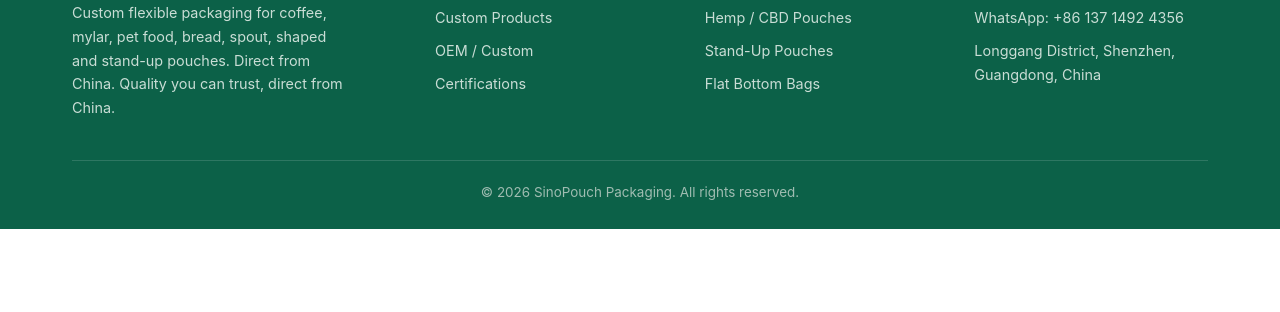
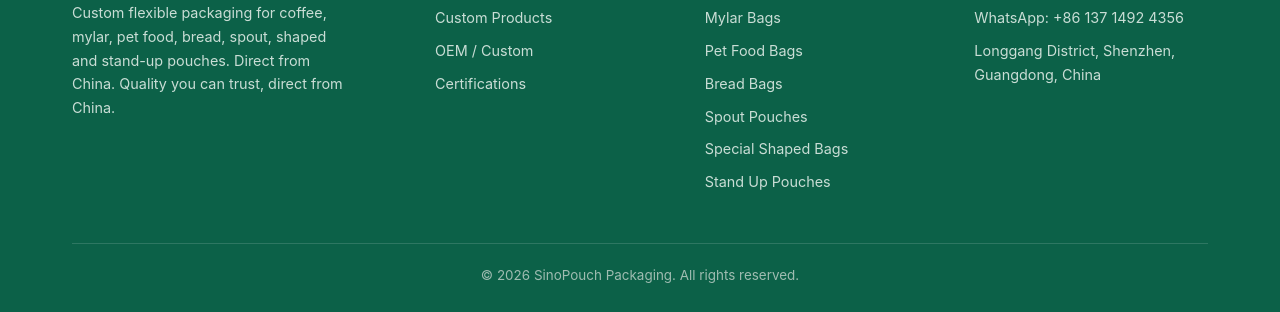
Before and after one commit to sinopouch/sinopouch, a plain HTML site: page index.html in a window 1280 px wide. Shown: the part 4775-5087 px from the top of the page. Before the commit the page ends 5004 px from the top, so only its background shows below. Drawn offline with Linux system fonts and the light colour scheme.

Commit message:
Update index.html

```diff
--- a/index.html
+++ b/index.html
@@ -3,11 +3,11 @@
 <head>
   <meta charset="UTF-8">
   <meta name="viewport" content="width=device-width, initial-scale=1.0">
-  <title>SinoPouch | Custom Coffee & Hemp Packaging Pouches Manufacturer</title>
-  <meta name="description" content="SinoPouch manufactures custom coffee bags, stand-up pouches and hemp/CBD compliant packaging. Food-grade, low MOQ, fast sampling, direct from China. Get a free quote.">
-  <meta name="keywords" content="coffee bags manufacturer, stand up pouch, hemp packaging, CBD packaging, custom food packaging China, flat bottom coffee bag">
-  <meta property="og:title" content="SinoPouch | Custom Coffee & Hemp Packaging Pouches">
-  <meta property="og:description" content="Food-grade custom pouches for coffee, food and hemp. Low MOQ, fast sampling, direct from China.">
+  <title>SinoPouch | Custom Flexible Packaging Pouches Manufacturer</title>
+  <meta name="description" content="SinoPouch manufactures custom coffee bags, mylar bags, pet food bags and stand-up pouches. Food-grade, low MOQ, fast sampling, direct from China. Get a free quote.">
+  <meta name="keywords" content="custom packaging manufacturer, coffee bags, mylar bags, pet food bags, stand up pouch, spout pouches, food packaging China">
+  <meta property="og:title" content="SinoPouch | Custom Flexible Packaging Pouches">
+  <meta property="og:description" content="Food-grade custom pouches for coffee, food, pet and bakery. Low MOQ, fast sampling, direct from China.">
   <meta property="og:type" content="website">
   <link rel="icon" type="image/svg+xml" href="assets/logo.svg">
   <link rel="canonical" href="https://sinopouch.com/">
@@ -36,8 +36,8 @@
     <div class="container hero-inner">
       <div>
         <span class="eyebrow" style="color:var(--amber)" data-bind="hero_eyebrow">FLEXIBLE PACKAGING, MADE FOR YOUR BRAND</span>
-        <h1 data-hero-title>Custom Coffee & <span class="accent">Hemp</span> Pouches, Straight From the Factory</h1>
-        <p class="lead" data-bind="home_hero_lead">Food-grade stand-up pouches, flat-bottom coffee bags and compliant hemp/CBD packaging — printed to your design, at low minimums, with fast sampling.</p>
+        <h1 data-hero-title>Custom Flexible Packaging Pouches, Straight From the Factory</h1>
+        <p class="lead" data-bind="home_hero_lead">Custom printed bags and pouches for coffee, food, pet, bakery and specialty products — made to your design, at low minimums, with fast sampling.</p>
         <div class="hero-btns">
           <a href="contact.html" class="btn btn-primary" data-bind="hero_btn1">Get a Free Quote →</a>
           <a href="products.html" class="btn btn-ghost" data-bind="hero_btn2">Explore Products</a>
@@ -190,8 +190,10 @@
           <li><a href="oem.html">OEM / Custom</a></li><li><a href="certifications.html">Certifications</a></li>
         </ul></div>
         <div><h4>Products</h4><ul>
-          <li><a href="products.html">Coffee Bags</a></li><li><a href="products.html">Hemp / CBD Pouches</a></li>
-          <li><a href="products.html">Stand-Up Pouches</a></li><li><a href="products.html">Flat Bottom Bags</a></li>
+          <li><a href="coffee-bags.html">Coffee Bags</a></li><li><a href="mylar-bags.html">Mylar Bags</a></li>
+          <li><a href="pet-food-bags.html">Pet Food Bags</a></li><li><a href="bread-bags.html">Bread Bags</a></li>
+          <li><a href="spout-pouches.html">Spout Pouches</a></li><li><a href="special-shaped-bags.html">Special Shaped Bags</a></li>
+          <li><a href="stand-up-pouches.html">Stand Up Pouches</a></li>
         </ul></div>
         <div><h4>Contact</h4><ul>
           <li>Email: <a href="mailto:sales@sinopouch.com" data-bind-mailto="email">sales@sinopouch.com</a></li>
```
